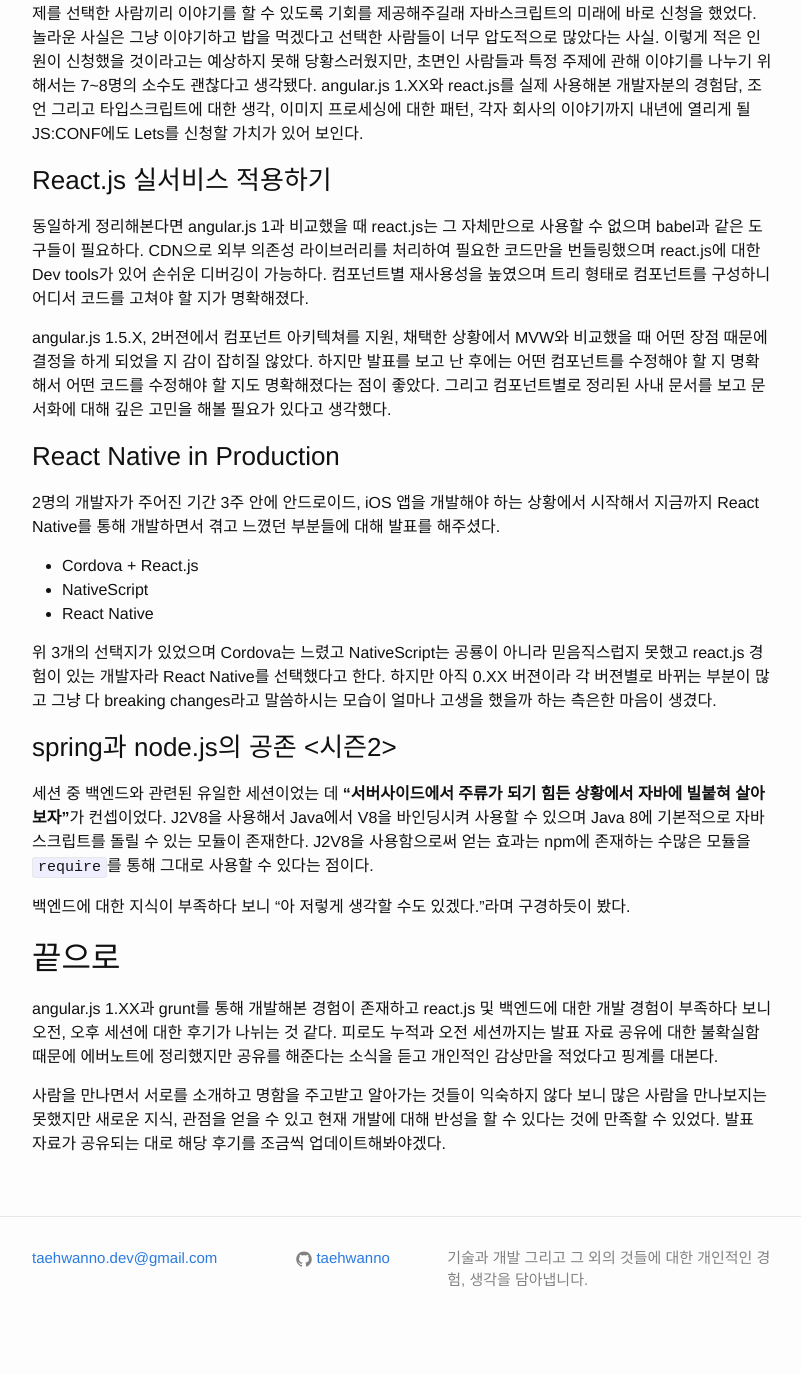
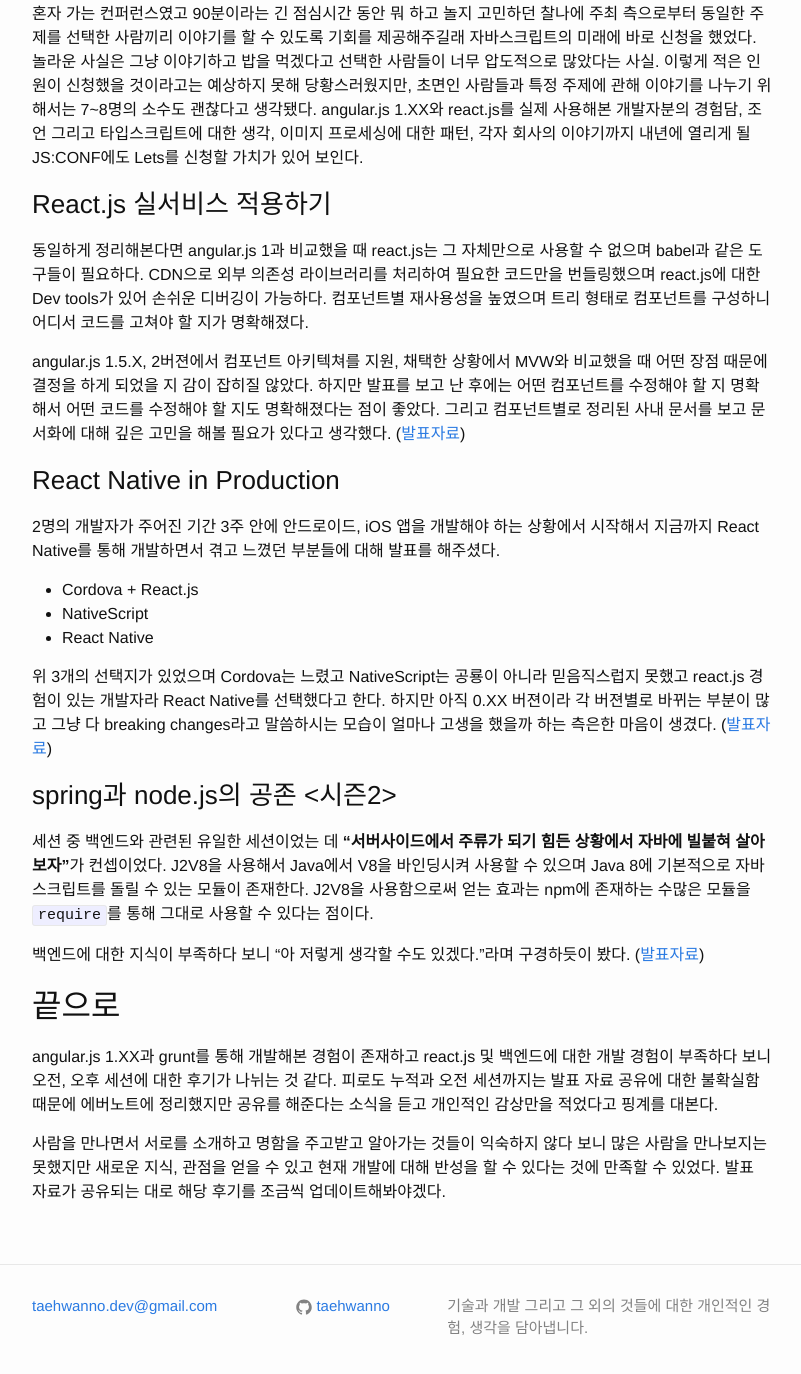
Before and after one commit to taehwanno/taehwanno.github.io, a Jekyll site: the page built from _posts/2016-09-05-jsconf:16.md, in a window 1280 px wide and 1400 px high, scrolled down 3546 px. Shown: the top 1374 px of the window, without its empty margins (238-1039 px from the left). Built offline with Jekyll 4.4.1, drawn with Linux system fonts in a browser that asks for light colours; before the commit the page ends 4898 px from its top, so only the background shows below that; some of the changed text lies outside the part shown.

Commit message:
발표자료 URL 추가

```diff
--- a/_posts/2016-09-05-jsconf:16.md
+++ b/_posts/2016-09-05-jsconf:16.md
@@ -61,6 +61,7 @@ DOM에 대한 악명은 높은데 (~~생각해보니 너무 안 좋다는 소리
 하나이며 `Observables`와 `Promise`를 비교하면서 multiple, single에 대한 언급을 했고 연속적인 stream
 데이터를 비동기적으로 처리가 가능하다는 나의 에버노트에 적힌 노트가 내 이해도의 한계였다.
 차후에 따로 공부해봐야겠다.
+([발표 자료](http://www.slideshare.net/haibane84/reactive-component-angular2))
 
 ### Webpack 실무 적용 전략
 
@@ -80,7 +81,8 @@ npm으로 프론트엔드 의존성까지 모두 관리하는 추세인 것은
 recursive dependency에 대한 내용과 관련 있을 거 같은데 앞의 질문들을 이해하고 나서 프론트엔드는 bower
 백엔드는 npm으로 의존성을 관리하는 현재 서비스에서 프로덕션 과정을 거쳐 유저에게 딜리버리되는 script의 용량을
 비교, 분석해봐야겠다. (발표자분의 webpack sample github 저장소는
-[여기에](https://github.com/odyss009/webpack-sample))
+[여기에](https://github.com/odyss009/webpack-sample),
+[발표자료](http://slides.com/odyss/webpack#/))
 
 ### ECMAScript 2015 Inside
 
@@ -122,7 +124,8 @@ console.log(gen.next().value); // 2
 지금 다시 보니 뭔가 끼워 맞춘 듯한 느낌이 드는데 발표를 들을 때는 정말 그랬다.
 `Generator + Promise` 발표의 경우 제대로 이해하지 못했는데 `Promise`의 약점을 `Generator`가
 채워줄 수 있을 것 같다는 느낌이 든다. 차후 다시 공부를 해봐야겠다.
-(발표자분의 비동기 제어에 대한 저장소는 [여기에](https://github.com/shallaa/async))
+(발표자분의 비동기 제어에 대한 저장소는 [여기에](https://github.com/shallaa/async),
+[발표자료](http://www.slideshare.net/shallaa/ecma2015-inside-65652426))
 
 ### Lets with Lunch
 
@@ -145,6 +148,7 @@ angular.js 1.5.X, 2버젼에서 컴포넌트 아키텍쳐를 지원, 채택한
 결정을 하게 되었을 지 감이 잡히질 않았다. 하지만 발표를 보고 난 후에는 어떤 컴포넌트를 수정해야 할 지 명확해서
 어떤 코드를 수정해야 할 지도 명확해졌다는 점이 좋았다. 그리고 컴포넌트별로 정리된 사내 문서를 보고 문서화에 대해
 깊은 고민을 해볼 필요가 있다고 생각했다.
+([발표자료](http://slides.com/roto/react-js-live-service#/))
 
 ### React Native in Production
 
@@ -158,6 +162,7 @@ React Native를 통해 개발하면서 겪고 느꼈던 부분들에 대해 발
 위 3개의 선택지가 있었으며 Cordova는 느렸고 NativeScript는 공룡이 아니라 믿음직스럽지 못했고 react.js
 경험이 있는 개발자라 React Native를 선택했다고 한다. 하지만 아직 0.XX 버젼이라 각 버젼별로 바뀌는 부분이
 많고 그냥 다 breaking changes라고 말씀하시는 모습이 얼마나 고생을 했을까 하는 측은한 마음이 생겼다.
+([발표자료](http://www.slideshare.net/analogstyle/react-native-in-production-65682613))
 
 ### spring과 node.js의 공존 <시즌2>
 
@@ -167,6 +172,7 @@ V8을 바인딩시켜 사용할 수 있으며 Java 8에 기본적으로 자바
 사용함으로써 얻는 효과는 npm에 존재하는 수많은 모듈을 `require`를 통해 그대로 사용할 수 있다는 점이다.
 
 백엔드에 대한 지식이 부족하다 보니 "아 저렇게 생각할 수도 있겠다."라며 구경하듯이 봤다.
+([발표자료](http://www.slideshare.net/iolo/javaspring-nodejs-2?from_m_app=ios))
 
 ## 끝으로
 angular.js 1.XX과 grunt를 통해 개발해본 경험이 존재하고 react.js 및 백엔드에 대한 개발 경험이 부족하다
```
Also changed, not shown: other parts of _posts/2016-09-05-jsconf:16.md (+1 -1 lines).
